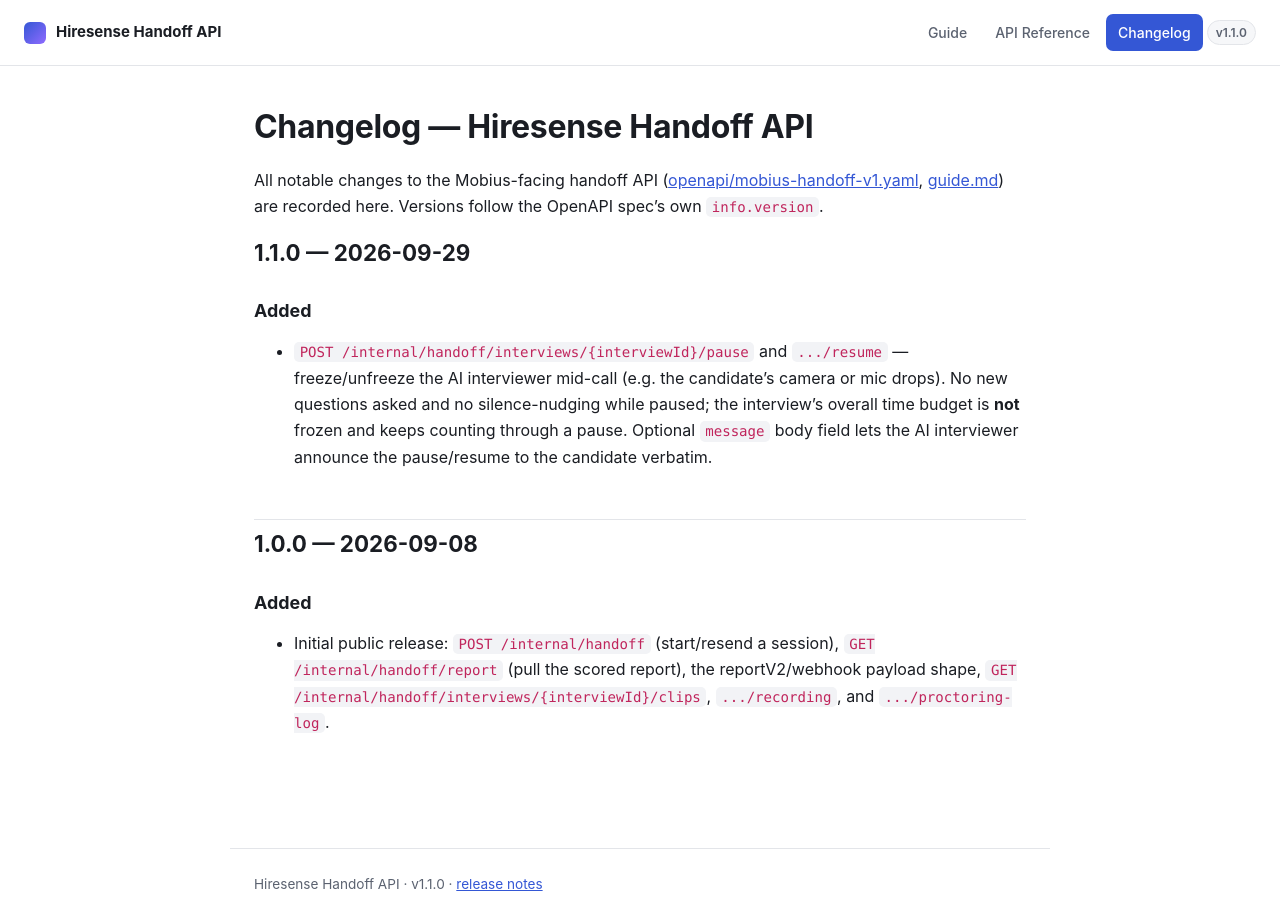
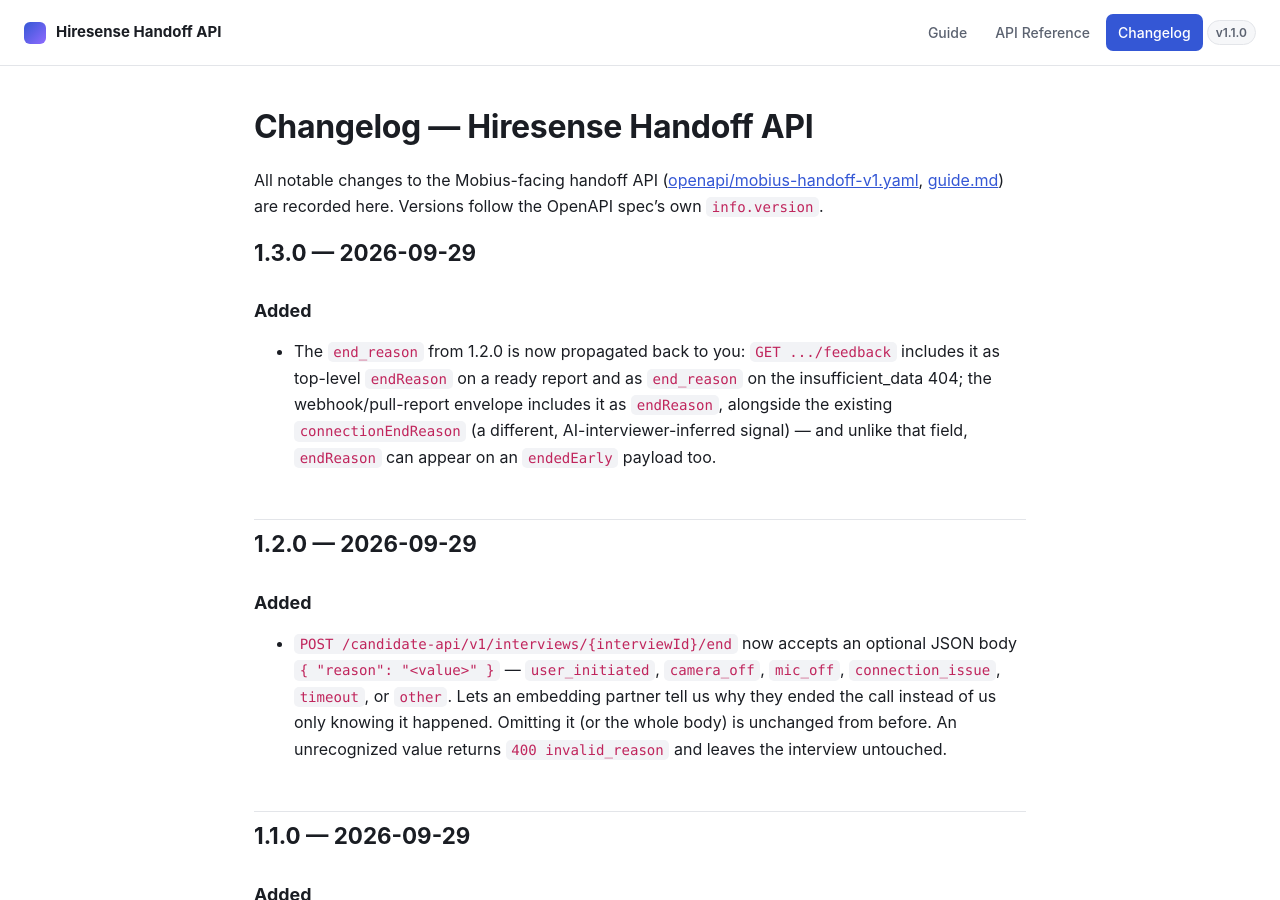
Before and after one commit to DC-Forte/mobius-api-docs, a Jekyll site: the page built from CHANGELOG.md, in a window 1280 px wide and 900 px high. Built offline with Jekyll 4.4.1, drawn with Linux system fonts in a browser that asks for light colours.

Commit message:
Sync: end_reason support on /end (1.2.0) + propagation to feedback/webhook (1.3.0)
Mirrors chapter-interview-backend-go commits f6935c8 and 28bc706.

````diff
--- a/guide.md
+++ b/guide.md
@@ -206,8 +206,8 @@
 | --- | --- |
 | `POST /candidate-api/v1/interviews/{interviewId}/start` | Provisions the LiveKit room and dispatches the AI interviewer. Returns `{ livekit_token, room_name, interview: { livekit: { url }, proctoring? } }` — `interview.proctoring` (`{ sessionId, sessionToken, baseUrl }`) is present only once incProc's SDK integration is live on our side (see "incProc proctoring SDK" below); until then it's simply absent, not an error. Call once per session — safe to retry if it fails, calling again on an already-started interview reuses the same room rather than creating a new one (the proctoring session is minted once too, not re-minted on retry). |
 | `POST /candidate-api/v1/interviews/{interviewId}/device-check` | Optional — record that the candidate passed a mic/camera check before starting. |
-| `POST /candidate-api/v1/interviews/{interviewId}/end` | Ends the interview once the candidate is done. Triggers scoring. |
-| `GET /candidate-api/v1/interviews/{interviewId}/feedback` | Poll this if you want the report in your own UI instead of (or in addition to) waiting on the webhook — `404` until it's ready. **Shape differs from the webhook/pull-report envelope**: this response is *not* wrapped in `{report, reportV2}` — the report's own fields (`overallScore`, `recommendation`, etc.) and `reportV2` (when present) are all at the top level directly, since there's no externalCandidateId/externalJobId to wrap here. |
+| `POST /candidate-api/v1/interviews/{interviewId}/end` | Ends the interview once the candidate is done. Triggers scoring. Optional JSON body `{ "reason": "<end_reason>" }` — see below. |
+| `GET /candidate-api/v1/interviews/{interviewId}/feedback` | Poll this if you want the report in your own UI instead of (or in addition to) waiting on the webhook — `404` until it's ready. **Shape differs from the webhook/pull-report envelope**: this response is *not* wrapped in `{report, reportV2}` — the report's own fields (`overallScore`, `recommendation`, etc.) and `reportV2` (when present) are all at the top level directly, since there's no externalCandidateId/externalJobId to wrap here. `endReason` is included at the top level whenever `end` was called with a `reason` (see below). |
 | `GET /candidate-api/v1/interviews/{interviewId}/recording/playback` | Fetch a short-lived playback URL for the server-side proctoring recording (see "Proctoring recording" below). `404` until the interview is complete and the recording has finished processing, or if no video was ever published (audio-only interview). |
 | `GET /api/interviewhandoff/livekit-interview/conversation/{interviewId}` | One-time backfill of the transcript so far. |
 | `GET /ws/transcript/{interviewId}` (WebSocket, same host, `ws(s)://`) | Live transcript stream — new turns pushed as the interview happens. No auth header needed (the interview ID itself is the credential, same trust model as the transcript backfill call). |
@@ -229,6 +229,35 @@
 is `in_progress`, and returns `{ ok: true, already_ended: true, ... }` (still `200`) if called
 twice — safe to call unconditionally when the candidate clicks "finish", no need to track local
 state to avoid a double-call.
+
+**`end`'s optional `reason` field** lets you tell us *why* you ended the call — useful when your
+own frontend detects the camera/mic dropping, or a connection problem, rather than the candidate
+deliberately finishing. Omit it (or send `{}`/no body at all) and nothing changes from before.
+Accepted values:
+
+| Value | Meaning |
+| --- | --- |
+| `user_initiated` | Candidate deliberately ended the interview (clicked "finish"/hung up). |
+| `camera_off` | Your proctoring detected the candidate's camera drop out. |
+| `mic_off` | Your proctoring detected the candidate's mic drop out. |
+| `connection_issue` | You detected a network/connection problem on the candidate's end. |
+| `timeout` | Your own inactivity/session timeout fired. |
+| `other` | Any other reason not covered above. |
+
+An unrecognized value returns `400` with `{ "ok": false, "error": "invalid_reason" }` — the
+interview is left untouched, safe to retry with a corrected value.
+
+Whatever `reason` you sent is stored and propagated back to you two ways, so your FE (or backend)
+can show *why* the interview ended without having to remember what it itself sent:
+
+- `GET .../feedback` includes it as top-level `endReason` once the report is ready, and as
+  `end_reason` (note: snake_case here, matching that response's other fields like
+  `current_state`) on the non-retryable 404 for an interview ended before the 5-minute minimum.
+- The webhook/pull-report envelope (see "Receive the report — your webhook" below) includes it
+  as `endReason`,
+  alongside `reportV2`/`endedEarly` and the existing `connectionEndReason` — that one's a
+  different signal (the AI interviewer's own inferred end reason: deliberate/dropped/timeout),
+  present regardless of who ended the call or whether they sent a `reason` at all.
 
 **3. Join the voice call.** Use the `livekit_token` and `livekit.url` from `start` with a LiveKit
 browser SDK. This connects directly from the candidate's browser to LiveKit Cloud — Hiresense's
@@ -471,9 +500,12 @@
 {
   "externalCandidateId": "your-candidate-id",
   "externalJobId": "your-job-id",
-  "endedEarly": true
+  "endedEarly": true,
+  "endReason": "camera_off"
 }
 ```
+
+(`endReason` only present when `end` was called with a `reason` — see below.)
 
 A body will always have exactly one of `reportV2` or `endedEarly`, never both.
 
@@ -493,6 +525,13 @@
   "connectionEndReason": "dropped"
 }
 ```
+
+**`endReason` is optional and echoes back whatever you sent as `end`'s `reason` field** (see
+`end`'s optional `reason` field, above) — the value you supplied, unchanged, e.g.
+`"camera_off"`. Unlike
+`connectionEndReason`, this can appear on an `endedEarly` payload too (a camera/mic drop is a
+common cause of an interview ending before the 5-minute minimum). Omitted entirely when `end`
+was never called with a `reason`.
 
 **`proctoring_summary` is optional too, and arrives alongside `reportV2` the same way** —
 present only once video-analysis proctoring has completed for this interview. Its absence on a
--- a/openapi/mobius-handoff-v1.yaml
+++ b/openapi/mobius-handoff-v1.yaml
@@ -1,7 +1,7 @@
 openapi: 3.0.3
 info:
   title: Hiresense Handoff API
-  version: "1.1.0"
+  version: "1.3.0"
   license:
     name: Proprietary
     url: https://hiresense-api.dc-forte.com
@@ -534,12 +534,22 @@
         - CandidateToken: []
       parameters:
         - $ref: "#/components/parameters/InterviewId"
+      requestBody:
+        required: false
+        content:
+          application/json:
+            schema: { $ref: "#/components/schemas/EndInterviewRequest" }
       responses:
         "200":
           description: Interview completed (or already was — see already_ended)
           content:
             application/json:
               schema: { $ref: "#/components/schemas/InterviewStateResponse" }
+        "400":
+          description: reason was set but not one of the accepted enum values
+          content:
+            application/json:
+              schema: { $ref: "#/components/schemas/JSONErrorResponse" }
         "401":
           description: Missing, expired, or invalid candidateToken
           content:
@@ -582,6 +592,13 @@
                     properties:
                       reportV2:
                         $ref: "#/components/schemas/InterviewReportV2"
+                      endReason:
+                        type: string
+                        enum: [user_initiated, camera_off, mic_off, connection_issue, timeout, other]
+                        description: >
+                          Present only when end was called with a reason
+                          (see EndInterviewRequest) -- echoes it back
+                          unchanged.
         "401":
           description: Missing, expired, or invalid candidateToken
           content:
@@ -917,6 +934,15 @@
           properties:
             kind: { type: string, enum: [retry_later] }
             after_ms: { type: integer }
+        end_reason:
+          type: string
+          enum: [user_initiated, camera_off, mic_off, connection_issue, timeout, other]
+          description: >
+            Present only on the non-retryable insufficient_data 404 (an
+            interview ended before the 5-minute minimum) when end was
+            called with a reason -- echoes it back unchanged. Note:
+            snake_case here, matching this response's other fields, unlike
+            the ready-report response's camelCase endReason.
     ConversationResponse:
       type: object
       properties:
@@ -971,6 +997,18 @@
             going silent (on pause) or before continuing (on resume). Omit
             it and the pause/resume happens with no announcement to the
             candidate.
+    EndInterviewRequest:
+      type: object
+      properties:
+        reason:
+          type: string
+          enum: [user_initiated, camera_off, mic_off, connection_issue, timeout, other]
+          description: >
+            Optional. Why you ended the call — e.g. your own proctoring
+            detected a camera/mic drop, rather than the candidate
+            deliberately finishing. Omit it (or send no body at all) and
+            nothing changes from before. An unrecognized value returns 400
+            (invalid_reason) and leaves the interview untouched.
     WebhookReport:
       type: object
       description: >
@@ -1040,6 +1078,18 @@
             we don't have a reliable signal for this interview. Not
             present on an `endedEarly` payload (nothing to report a
             connection outcome for if no report was generated).
+        endReason:
+          type: string
+          enum: [user_initiated, camera_off, mic_off, connection_issue, timeout, other]
+          description: >
+            Echoes back whatever you sent as end's optional reason field
+            (see EndInterviewRequest), unchanged. A different signal from
+            connectionEndReason above (that one's the AI interviewer's own
+            inferred outcome) -- present regardless of who ended the call.
+            Unlike connectionEndReason, this CAN appear on an endedEarly
+            payload (a camera/mic drop is a common cause of an interview
+            ending before the 5-minute minimum). Omitted entirely when end
+            was never called with a reason.
         proctoring_summary:
           type: object
           nullable: true
````
Also changed, not shown: CHANGELOG.md.
